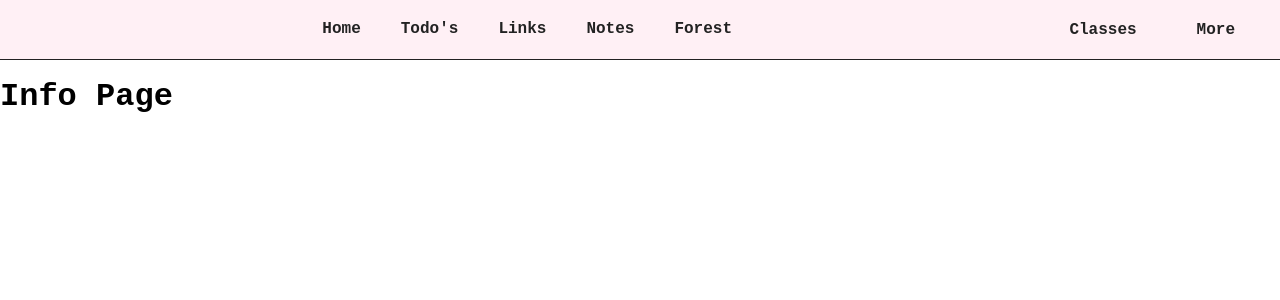
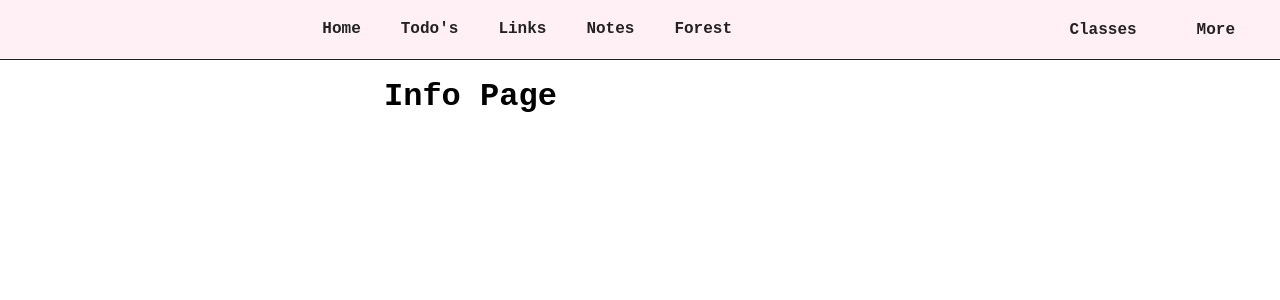
Before and after one commit to joiiewang/ProjectFrontendCC, a React (Create React App) app: page /InfoPage in a window 1280 px wide. Shown: the top 300 px of the page. Built offline with nearby package versions, Linux system fonts and the light colour scheme.

Commit message:
Info page bug -- clears credentials before loading - so you can't go back to other pages

```diff
--- a/src/App.js
+++ b/src/App.js
@@ -8,7 +8,6 @@ import Navbar from "./components/Navbar";
 import InfoPage from "./components/InfoPage";
 import Links from "./components/Links";
 import Notes from "./components/Notes";
-import ToDoList from "./components/ToDoList";
 import Forest from "./components/Forest";
 import AddClass from "./components/AddClass";
 import NewUser from "./components/NewUser";
--- a/src/components/InfoPage.js
+++ b/src/components/InfoPage.js
@@ -1,9 +1,64 @@
 import React from "react";
-function InfoPage() {
-  return (
-    <div>
-      <h1>Info Page</h1>
-    </div>
-  );
+import './css/InfoPage.css';
+
+class InfoPage extends React.Component {
+
+  constructor() {
+    super()
+
+    this.componentDidMount = this.componentDidMount.bind(this)
+  }
+
+   componentDidMount () {
+    let currentComponent = this;
+
+    const username = sessionStorage.getItem('username')
+    console.log("username" + username)
+    const password = sessionStorage.getItem('password')
+
+    // appears to be clearing session storage before this page loads
+
+
+    /*
+    let server = "http://localhost:8118";
+
+      if (process.env.REACT_APP_REMOTE) {
+        //set this in .env file: REACT_APP_REMOTE=1
+        server = "https://project-backend-cc.herokuapp.com";
+      }
+
+      if (process.env.NODE_ENV !== "development") {
+        server = "https://project-backend-cc.herokuapp.com";
+      }
+
+
+    const url = (`${server}/api/v2/users/${username}`)
+
+    fetch(url, {
+      method: 'get',
+      headers: new Headers({
+      	'Authorization': 'Basic '+btoa(username+":"+password),
+	    'Content-Type': 'application/json'
+      })
+    })
+    .then(function(response){
+      if(!response.ok) {
+	throw new Error("HTTP status "+response.status)
+      }
+      return response.json();
+    }).catch(error => alert(error));
+    */
+
+
+
+  }
+
+  render () {
+    return (
+      <div>
+        <h1 className = "moveRight"> Info Page</h1>
+      </div>
+    )
+  }
 }
 export default InfoPage;
--- /dev/null
+++ b/src/components/css/InfoPage.css
@@ -0,0 +1,3 @@
+.moveRight{
+    margin-left: 30%;
+}
```
